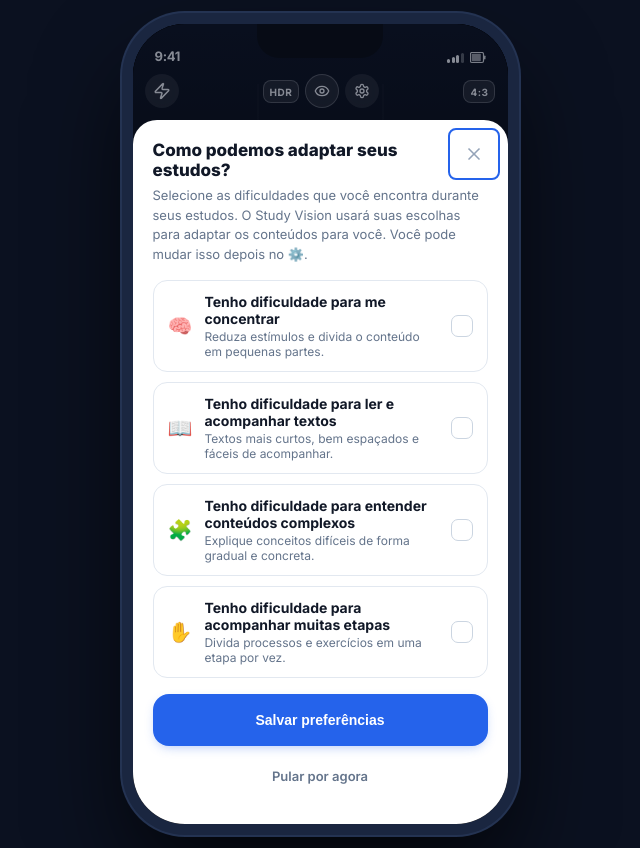
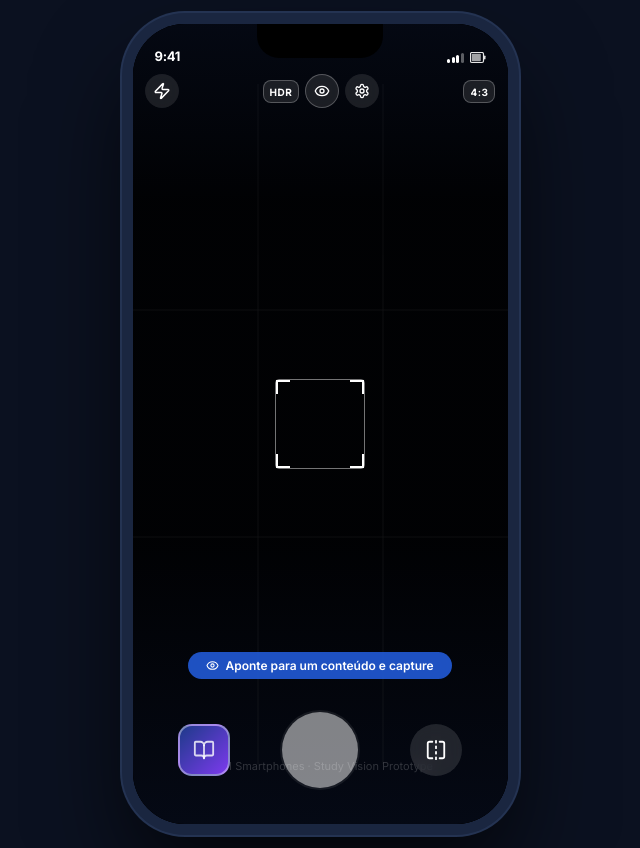
Before and after one commit to NexusDev-Team/StudyVision-Prototipo, a React (Vite) app: page / in a window 1280 px wide. Shown: the whole page, without its empty margins (320-960 px from the left). Built offline with nearby package versions, Linux system fonts and the light colour scheme; no server answers.

Commit message:
feat(camera): remove abertura automatica do Modo Inclusao ao iniciar

```diff
--- a/src/screens/CameraScreen.jsx
+++ b/src/screens/CameraScreen.jsx
@@ -24,27 +24,16 @@ export default function CameraScreen({ onCapture, onLibraryNav, mode = "capture"
   const [flashWhite, setFlashWhite] = useState(false);
   const [cameraError, setCameraError] = useState(null);
   const [cameraReady, setCameraReady] = useState(false);
-  // Modo Inclusão (Fase 10): preferência PADRÃO carregada do storage.
+  // Modo Inclusão: preferência PADRÃO carregada do storage.
   const [learningPrefs, setLearningPrefs] = useState(() => getLearningPreferences());
-  // sheet: null | "settings" (⚙️, edita o padrão) | "onboarding" (1ª vez)
-  //      | "capture" (revisa as preferências ANTES de analisar a foto tirada)
+  // sheet: null | "settings" (⚙️, edita o padrão)
+  //      | "capture" (revisa as necessidades ANTES de analisar a foto tirada)
+  // Sem onboarding automático ao abrir a câmera — o usuário encontra as
+  // necessidades pelo ⚙️ e no passo "Sua captura" (que aparece em toda captura).
   const [sheet, setSheet] = useState(null);
   const [pendingCapture, setPendingCapture] = useState(null); // dataUrl aguardando análise
   const videoRef = useRef(null);
   const streamRef = useRef(null);
-
-  // Configuração inicial "Como podemos adaptar seus estudos?" — só na primeira
-  // vez relevante (nunca no modo attach, nunca se o usuário já configurou/pulou).
-  useEffect(() => {
-    if (!isAttach && !learningPrefs.configured) setSheet("onboarding");
-  }, [isAttach, learningPrefs.configured]);
-
-  // Fechar o onboarding (pular, backdrop ou Esc) ainda conta como escolha
-  // consciente: grava configured=true para não reaparecer no próximo acesso.
-  const dismissOnboarding = () => {
-    setLearningPrefs(setLearningPreferences(learningPrefs.options));
-    setSheet(null);
-  };
 
   const startCamera = () => {
     setCameraError(null);
@@ -271,20 +260,6 @@ export default function CameraScreen({ onCapture, onLibraryNav, mode = "capture"
 
       {/* Modo Inclusão — "Como podemos adaptar seus estudos?" */}
       <AnimatePresence>
-        {sheet === "onboarding" && (
-          <LearningPreferencesSheet
-            key="onboarding"
-            subtitle="Selecione as dificuldades que você encontra durante seus estudos. O Study Vision usará suas escolhas para adaptar os conteúdos para você. Você pode mudar isso depois no ⚙️."
-            value={learningPrefs.options}
-            onClose={dismissOnboarding}
-            onSkip={dismissOnboarding}
-            onSave={(options) => {
-              setLearningPrefs(setLearningPreferences(options));
-              setSheet(null);
-              onToast?.("✓ Preferências salvas");
-            }}
-          />
-        )}
         {sheet === "settings" && (
           <LearningPreferencesSheet
             key="settings"
```
